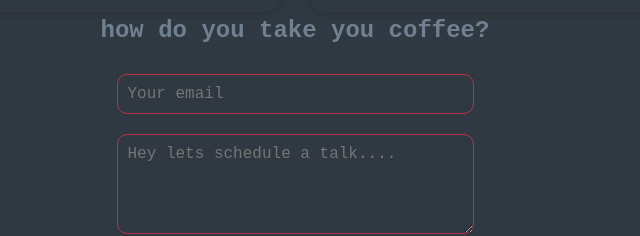
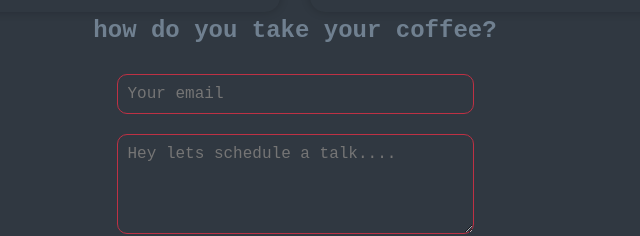
Before and after one commit to Yadavprash/Portfolio, a plain HTML site: page index.html in a window 1280 px wide. Shown: the part 1773-2009 px from the top of the page, 345-985 px from the left. Drawn offline with Linux system fonts and the light colour scheme.

Commit message:
corrected speeling mistake

```diff
--- a/index.html
+++ b/index.html
@@ -65,7 +65,7 @@
       <section id="contact">
         <div id="info">
           <h1>Let's work together...</h1>
-          <p>how do you take you coffee?</p>
+          <p>how do you take your coffee?</p>
           <div>
             <form action="https://formsubmit.co/c3b642d3131d0203738f45b0187f0e7d" method="POST">
               <input
```
